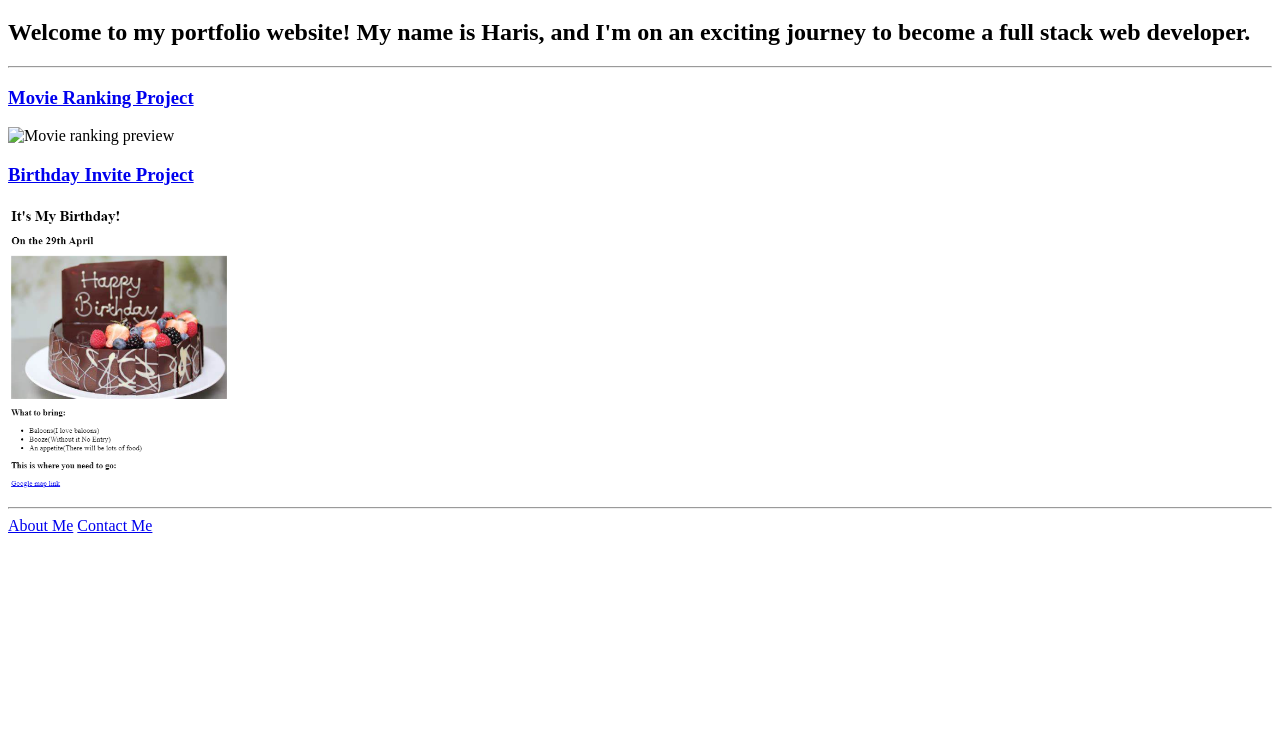
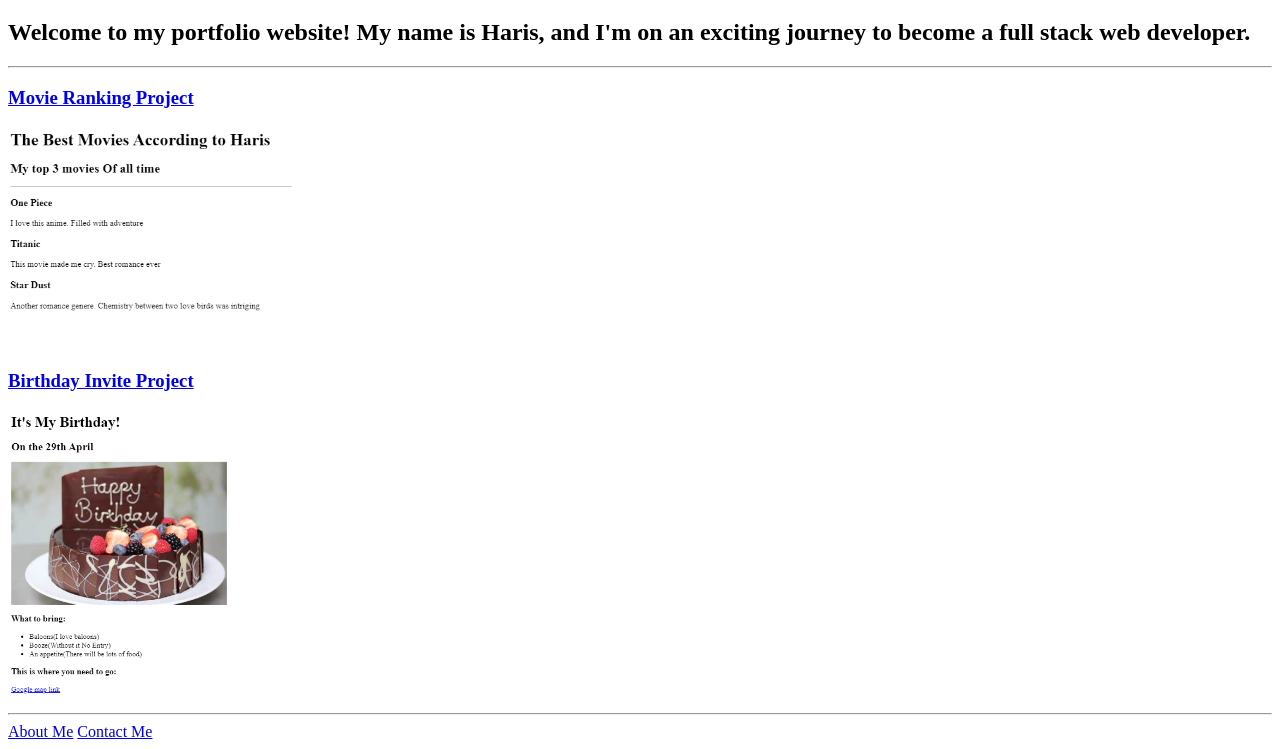
Before and after one commit to Haris-javeed/html-portfolio, a plain HTML site: page index.html in a window 1280 px wide. Shown: the part 61-810 px from the top of the page. Drawn offline with Linux system fonts and the light colour scheme.

Commit message:
index.html

```diff
--- a/index.html
+++ b/index.html
@@ -9,8 +9,8 @@
     <h1>Haris Javeed's Portfolio</h1>
     <h2>Welcome to my portfolio website! My name is Haris, and I'm on an exciting journey to become a full stack web developer.</h2>
     <hr />
-    <h3><a href="./public/movie-ranking.png">Movie Ranking Project</a></h3>
-    <img src="./assets/images/movie-ranking.png/" height="220" alt="Movie ranking preview" />
+    <h3><a href="./public/movie-ranking.html">Movie Ranking Project</a></h3>
+    <img src="./assets/images/movie-ranking.png" height="220" alt="Movie ranking preview" />
     <h3><a href="./public/birthday-invite.html">Birthday Invite Project</a></h3>
     <img src="./assets/images/birthday-invite.png" height="290" alt="birthday invite preview" />
     <br />
```
